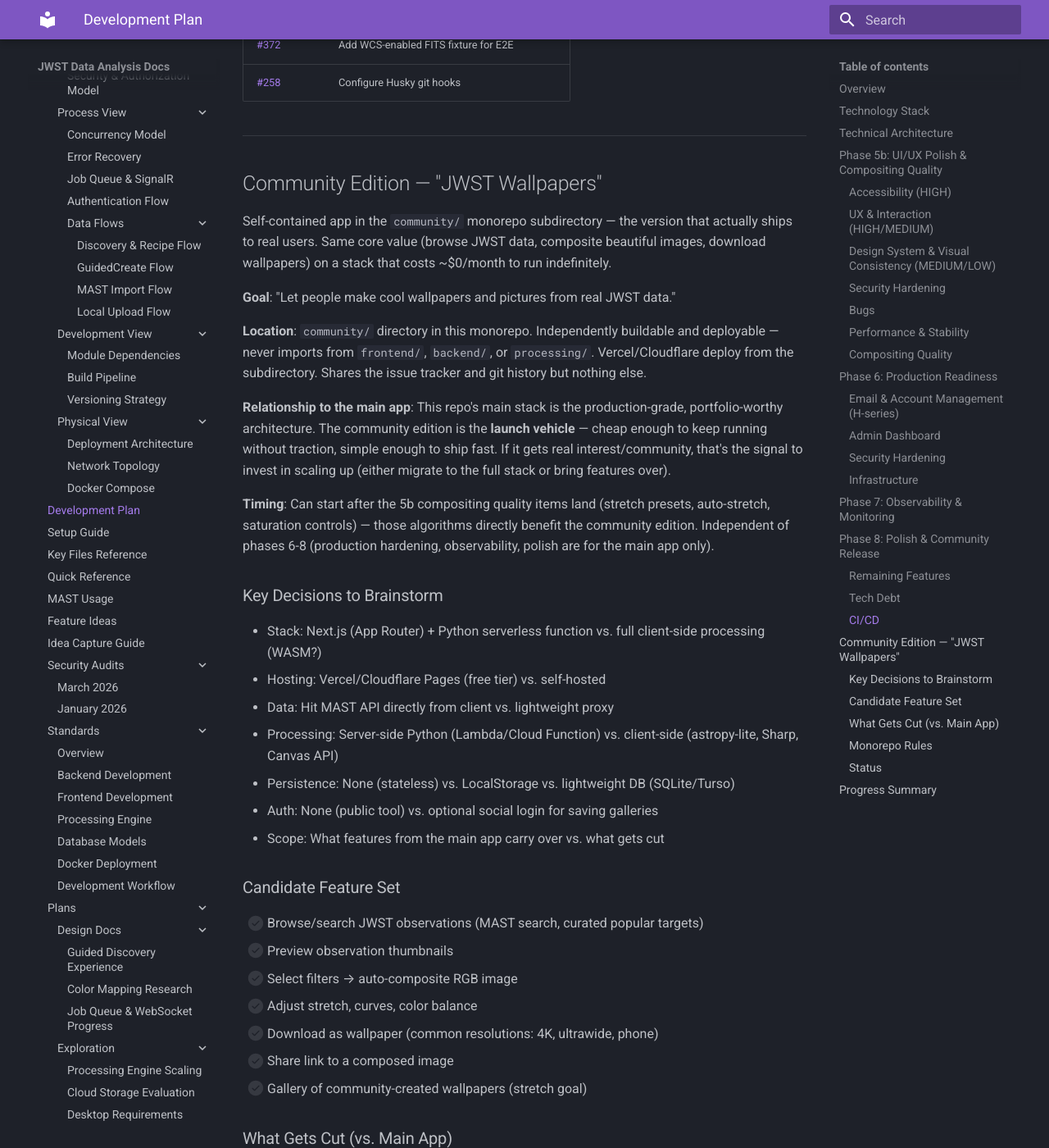
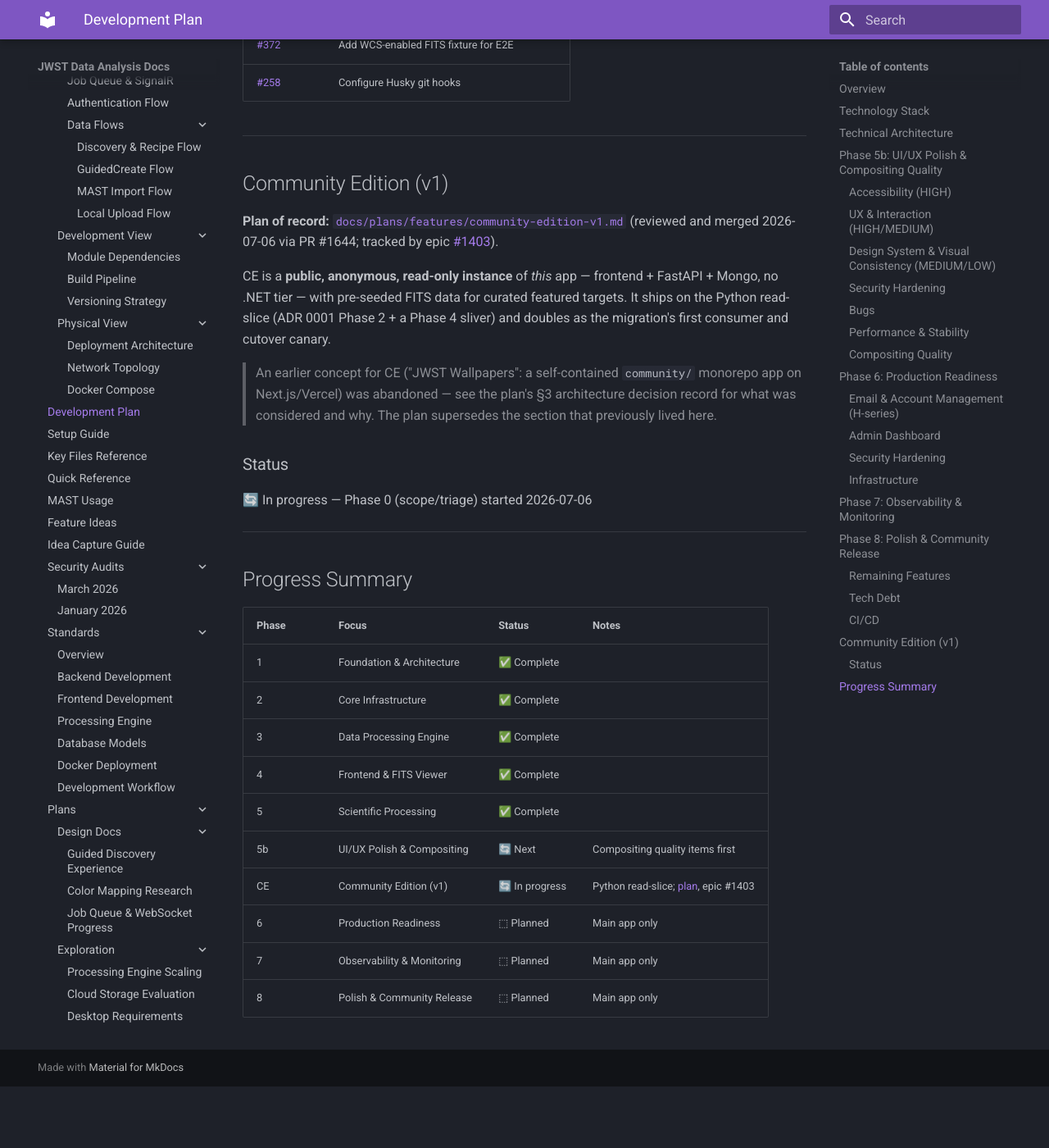
Before and after one commit to Snoww3d/jwst-data-analysis, an MkDocs documentation site: the page built from docs/development-plan.md, in a window 1280 px wide and 1400 px high, scrolled down 7798 px. Shown: the whole window at 82% size. Built offline with MkDocs 1.6.1 and Material for MkDocs 9.7.7, drawn with Linux system fonts in a browser that asks for light colours; after the commit the page ends 9123 px from its top, so only the background shows below that; some of the changed text lies outside the part shown.

Commit message:
docs: replace stale CE Wallpapers section with pointer to CE v1 plan (#1652)
CE plan Phase 0 item 1. The JWST Wallpapers concept (community/ monorepo
dir, Next.js/Vercel) was abandoned; the plan of record is
docs/plans/features/community-edition-v1.md (PR #1644, epic #1403).

Claude-Session: https://claude.ai/code/session_01XMkL328R1NyEXucXsVBLpC

```diff
--- a/docs/development-plan.md
+++ b/docs/development-plan.md
@@ -224,59 +224,27 @@ Remaining features, tech debt, CI improvements, and release process.
 
 ---
 
-## Community Edition — "JWST Wallpapers"
+## Community Edition (v1)
 
-Self-contained app in the `community/` monorepo subdirectory — the version that actually ships to real users. Same core value (browse JWST data, composite beautiful images, download wallpapers) on a stack that costs ~$0/month to run indefinitely.
+**Plan of record:**
+[`docs/plans/features/community-edition-v1.md`](plans/features/community-edition-v1.md)
+(reviewed and merged 2026-07-06 via PR #1644; tracked by epic
+[#1403](https://github.com/Snoww3d/jwst-data-analysis/issues/1403)).
 
-**Goal**: "Let people make cool wallpapers and pictures from real JWST data."
+CE is a **public, anonymous, read-only instance** of *this* app — frontend +
+FastAPI + Mongo, no .NET tier — with pre-seeded FITS data for curated
+featured targets. It ships on the Python read-slice (ADR 0001 Phase 2 + a
+Phase 4 sliver) and doubles as the migration's first consumer and cutover
+canary.
 
-**Location**: `community/` directory in this monorepo. Independently buildable and deployable — never imports from `frontend/`, `backend/`, or `processing/`. Vercel/Cloudflare deploy from the subdirectory. Shares the issue tracker and git history but nothing else.
-
-**Relationship to the main app**: This repo's main stack is the production-grade, portfolio-worthy architecture. The community edition is the **launch vehicle** — cheap enough to keep running without traction, simple enough to ship fast. If it gets real interest/community, that's the signal to invest in scaling up (either migrate to the full stack or bring features over).
-
-**Timing**: Can start after the 5b compositing quality items land (stretch presets, auto-stretch, saturation controls) — those algorithms directly benefit the community edition. Independent of phases 6-8 (production hardening, observability, polish are for the main app only).
-
-### Key Decisions to Brainstorm
-
-- Stack: Next.js (App Router) + Python serverless function vs. full client-side processing (WASM?)
-- Hosting: Vercel/Cloudflare Pages (free tier) vs. self-hosted
-- Data: Hit MAST API directly from client vs. lightweight proxy
-- Processing: Server-side Python (Lambda/Cloud Function) vs. client-side (astropy-lite, Sharp, Canvas API)
-- Persistence: None (stateless) vs. LocalStorage vs. lightweight DB (SQLite/Turso)
-- Auth: None (public tool) vs. optional social login for saving galleries
-- Scope: What features from the main app carry over vs. what gets cut
-
-### Candidate Feature Set
-
-- [ ] Browse/search JWST observations (MAST search, curated popular targets)
-- [ ] Preview observation thumbnails
-- [ ] Select filters → auto-composite RGB image
-- [ ] Adjust stretch, curves, color balance
-- [ ] Download as wallpaper (common resolutions: 4K, ultrawide, phone)
-- [ ] Share link to a composed image
-- [ ] Gallery of community-created wallpapers (stretch goal)
-
-### What Gets Cut (vs. Main App)
-
-- No user accounts / auth (or optional-only)
-- No file upload / local FITS support
-- No job queue / real-time progress (just a loading state)
-- No MongoDB / persistent storage backend
-- No Docker multi-service architecture
-- No WCS/mosaics/spectral analysis (scientific features)
-- No admin panel, no observability stack
-
-### Monorepo Rules
-
-- `community/` is **fully self-contained** — own `package.json`, own build, own deploy config
-- **Never** import from `frontend/`, `backend/`, or `processing/`
-- Own CI job with path filter (`community/**`)
-- If Vercel build succeeds from `community/` alone, the boundary is intact
-- Shared processing algorithms get **copied, not imported** (a few hundred lines, not worth the coupling)
+> An earlier concept for CE ("JWST Wallpapers": a self-contained `community/`
+> monorepo app on Next.js/Vercel) was abandoned — see the plan's §3
+> architecture decision record for what was considered and why. The plan
+> supersedes the section that previously lived here.
 
 ### Status
 
-⬚ Planned — start after 5b compositing quality items land
+🔄 In progress — Phase 0 (scope/triage) started 2026-07-06
 
 ---
 
@@ -290,7 +258,7 @@ Self-contained app in the `community/` monorepo subdirectory — the version tha
 | 4 | Frontend & FITS Viewer | ✅ Complete | |
 | 5 | Scientific Processing | ✅ Complete | |
 | 5b | UI/UX Polish & Compositing | 🔄 Next | Compositing quality items first |
-| CE | Community Edition ("JWST Wallpapers") | ⬚ Planned | After 5b compositing; `community/` dir |
+| CE | Community Edition (v1) | 🔄 In progress | Python read-slice; [plan](plans/features/community-edition-v1.md), epic #1403 |
 | 6 | Production Readiness | ⬚ Planned | Main app only |
 | 7 | Observability & Monitoring | ⬚ Planned | Main app only |
 | 8 | Polish & Community Release | ⬚ Planned | Main app only |
```
